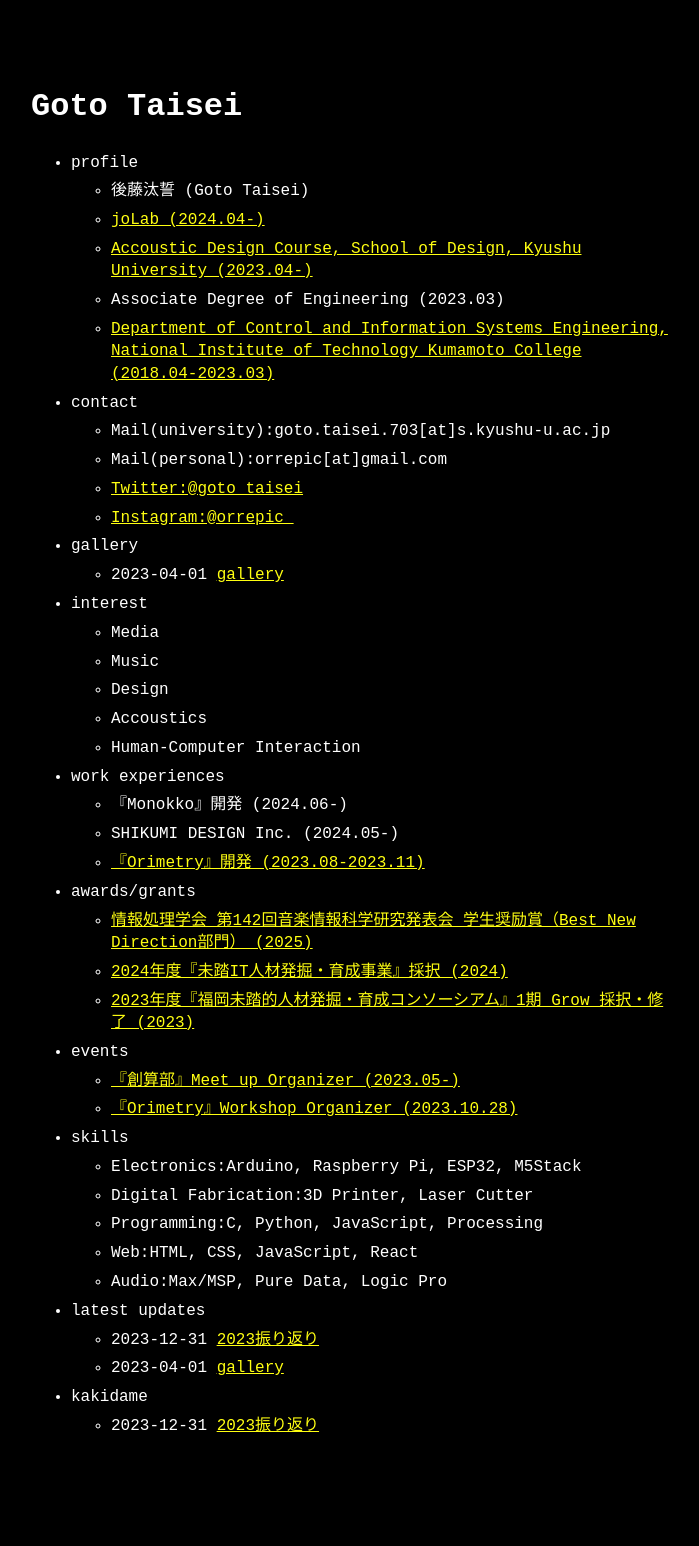
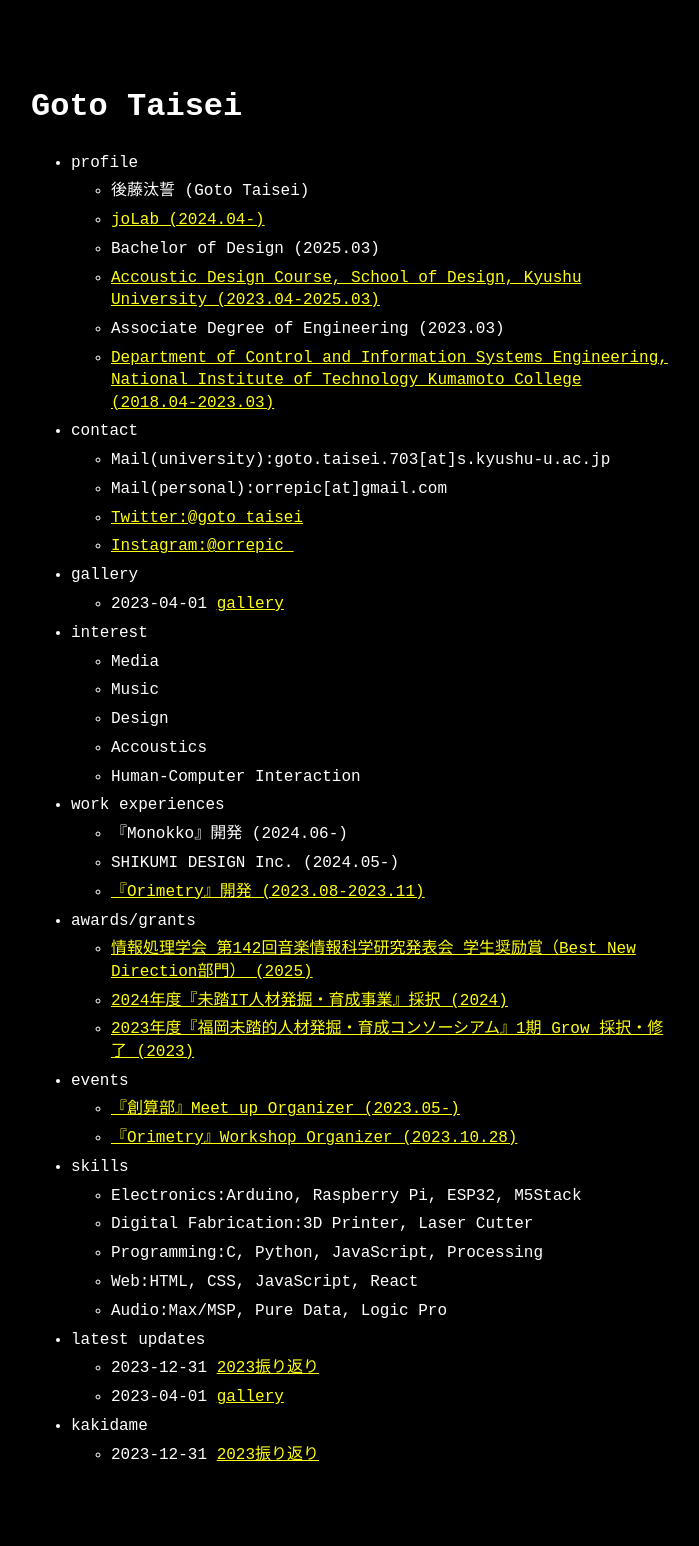
Before and after one commit to orrepic/orrepic.github.io, a Jekyll site: the page built from index.md, in a window 1280 px wide. Shown: the whole page, without its empty margins (289-988 px from the left). Built offline with Jekyll 4.4.1, drawn with Linux system fonts in a browser that asks for light colours; before the commit the page ends 1517 px from its top, so only the background shows below that.

Commit message:
add profile information

```diff
--- a/_data/menu.yml
+++ b/_data/menu.yml
@@ -7,7 +7,8 @@ entries:
       - title: 後藤汰誓 (Goto Taisei)
       - title: joLab (2024.04-)
         url: https://www.design.kyushu-u.ac.jp/~jo/
-      - title: Accoustic Design Course, School of Design, Kyushu University (2023.04-)
+      - title: Bachelor of Design (2025.03)
+      - title: Accoustic Design Course, School of Design, Kyushu University (2023.04-2025.03)
         url: https://www.design.kyushu-u.ac.jp/
       - title: Associate Degree of Engineering (2023.03)
       - title: Department of Control and Information Systems Engineering, National Institute of Technology Kumamoto College (2018.04-2023.03)
```
Also changed, not shown: 2 other files.
